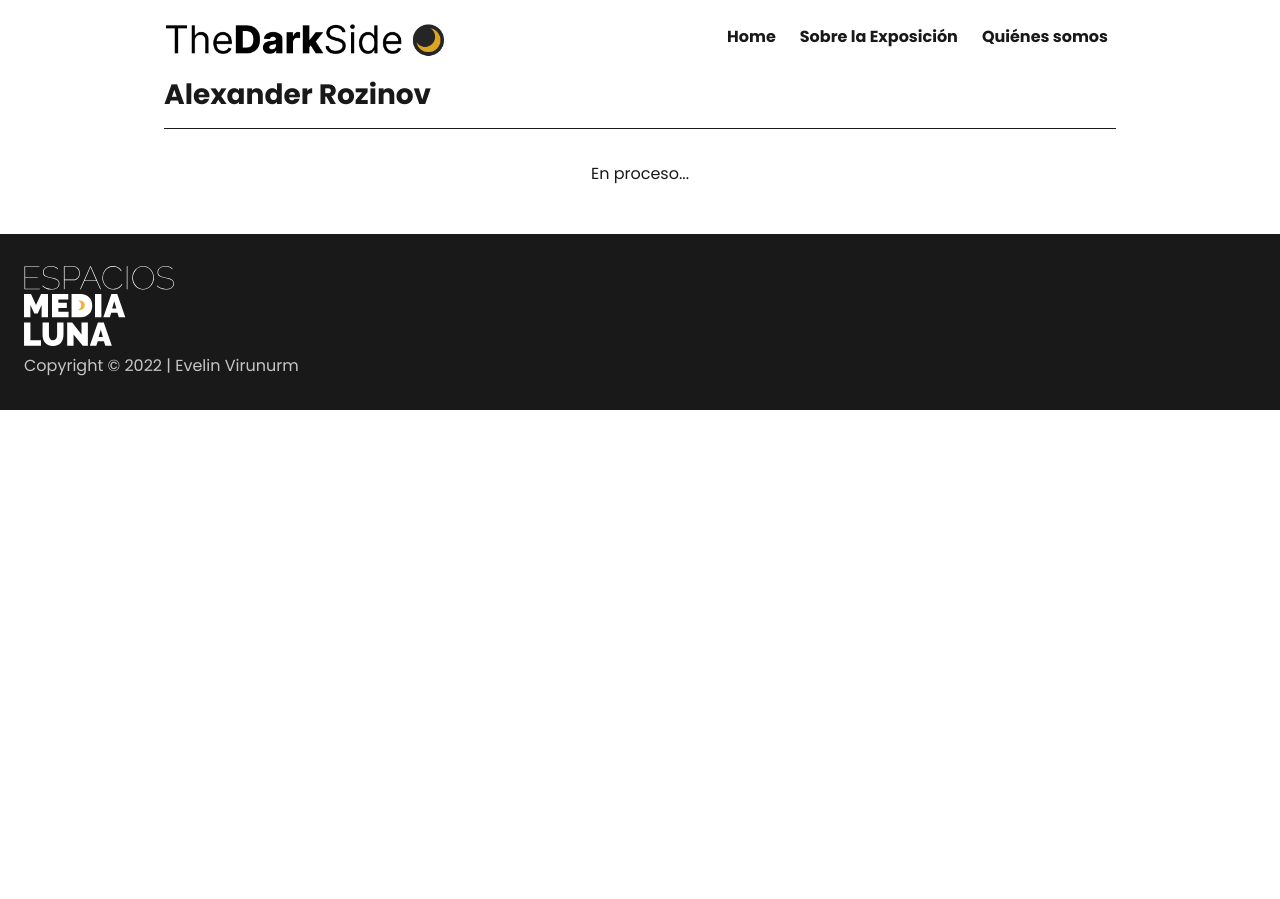
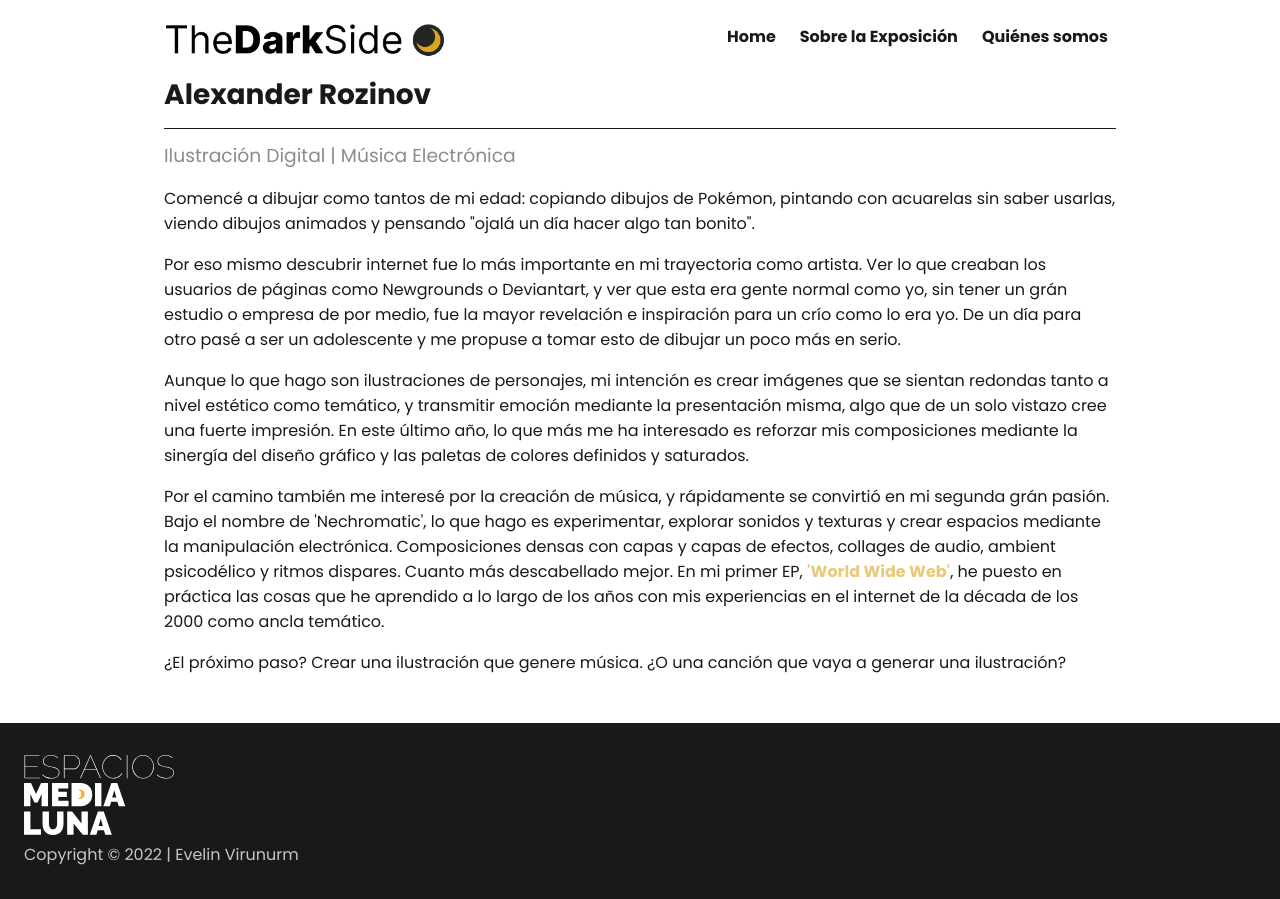
Before and after one commit to evirunurm/thedarkside, a Vue app: page /artistas/alexander-rozinov in a window 1280 px wide. Before the commit the page ends 800 px from the top, so only its background shows below. Built offline with nearby package versions, Linux system fonts and the light colour scheme; a web font is replaced by a local one.

Commit message:
Alex Rovinov's biography added

```diff
--- a/src/views/AlexanderRozinov.vue
+++ b/src/views/AlexanderRozinov.vue
@@ -1,13 +1,46 @@
 <template>
 	<main>
 		<h1>Alexander Rozinov</h1>
-		<p class="warning">En proceso...</p>
+		<h3 class="title">Ilustración Digital | Música Electrónica</h3>
+		<p>
+			Comencé a dibujar como tantos de mi edad: copiando dibujos de Pokémon, pintando con acuarelas sin saber
+			usarlas, viendo dibujos animados y pensando "ojalá un día hacer algo tan bonito".
+		</p>
+		<p>Por eso mismo descubrir internet fue lo más importante en mi trayectoria como artista.
+			Ver lo que creaban los usuarios de páginas como Newgrounds o Deviantart, y ver que esta era gente normal como
+			yo, sin tener un grán estudio o empresa de por medio, fue la mayor revelación e inspiración para un crío como
+			lo era yo.
+			De un día para otro pasé a ser un adolescente y me propuse a tomar esto de dibujar un poco más en serio.</p>
+		<p>
+			Aunque lo que hago son ilustraciones de personajes, mi intención es crear imágenes que se sientan redondas
+			tanto a nivel estético como temático, y transmitir emoción mediante la presentación misma, algo que de un solo
+			vistazo cree una fuerte impresión.
+			En este último año, lo que más me ha interesado es reforzar mis composiciones mediante la sinergía del diseño
+			gráfico y las paletas de colores definidos y saturados.
+		</p>
+
+		<p>
+			Por el camino también me interesé por la creación de música, y rápidamente se convirtió en mi segunda grán
+			pasión.<br/>
+			Bajo el nombre de 'Nechromatic', lo que hago es experimentar, explorar sonidos y texturas y crear espacios
+			mediante la manipulación electrónica.
+			Composiciones densas con capas y capas de efectos, collages de audio, ambient psicodélico y ritmos dispares.
+			Cuanto más descabellado mejor.
+			En mi primer EP, <a href="https://www.youtube.com/watch?v=6t-Ri6DpWng" target="_blank">'World Wide Web'</a>, he
+			puesto en práctica las cosas que he aprendido a lo largo de los años con
+			mis experiencias en el internet de la década de los 2000 como ancla temático.
+		</p>
+
+		<p>
+			¿El próximo paso? Crear una ilustración que genere música. ¿O una canción que vaya a generar una ilustración?
+		</p>
+
 	</main>
 </template>
 
 <style scoped>
 main {
-	padding: 0 var(--margin);
+	padding: 0 var(--margin) 2rem var(--margin);
 }
 
 
```
